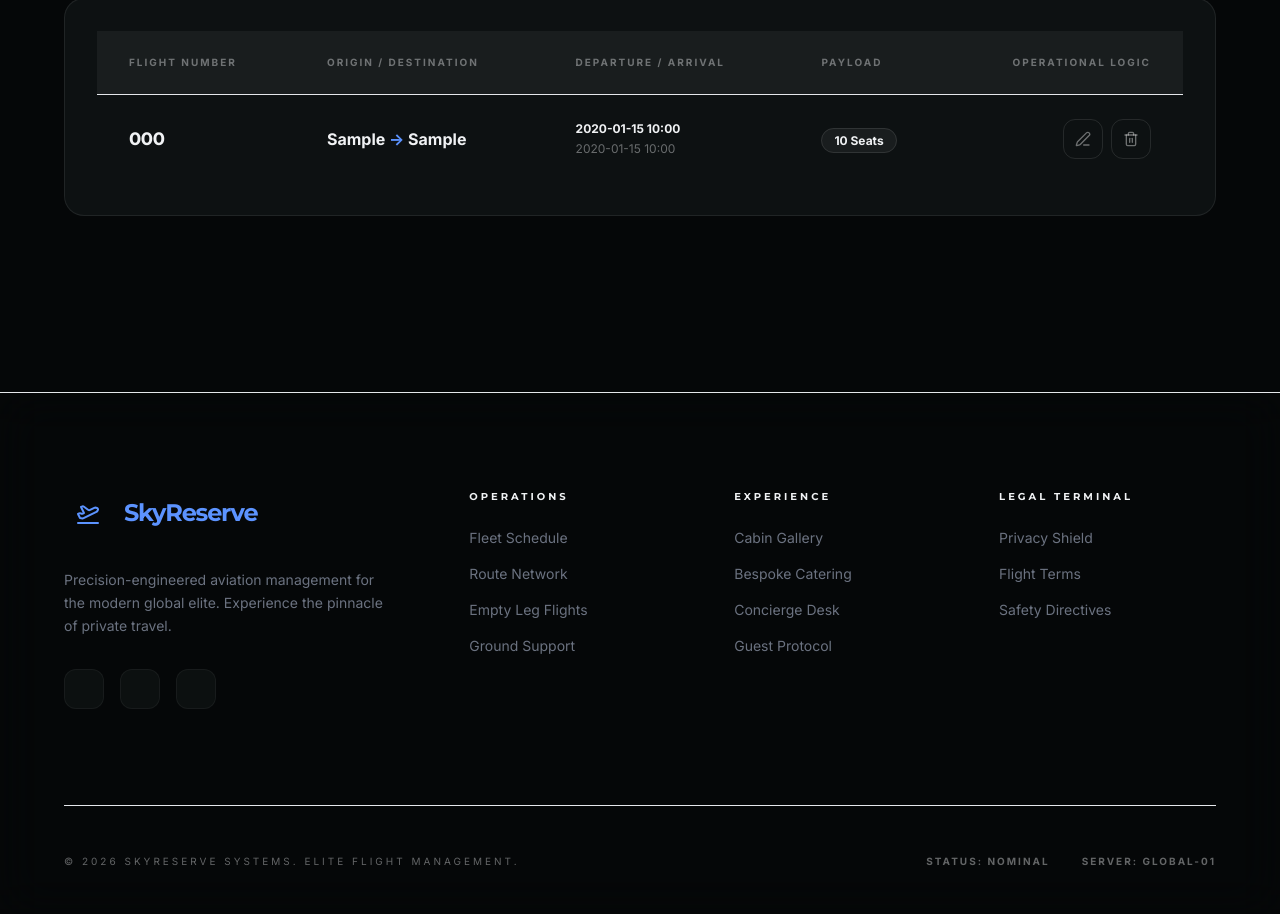
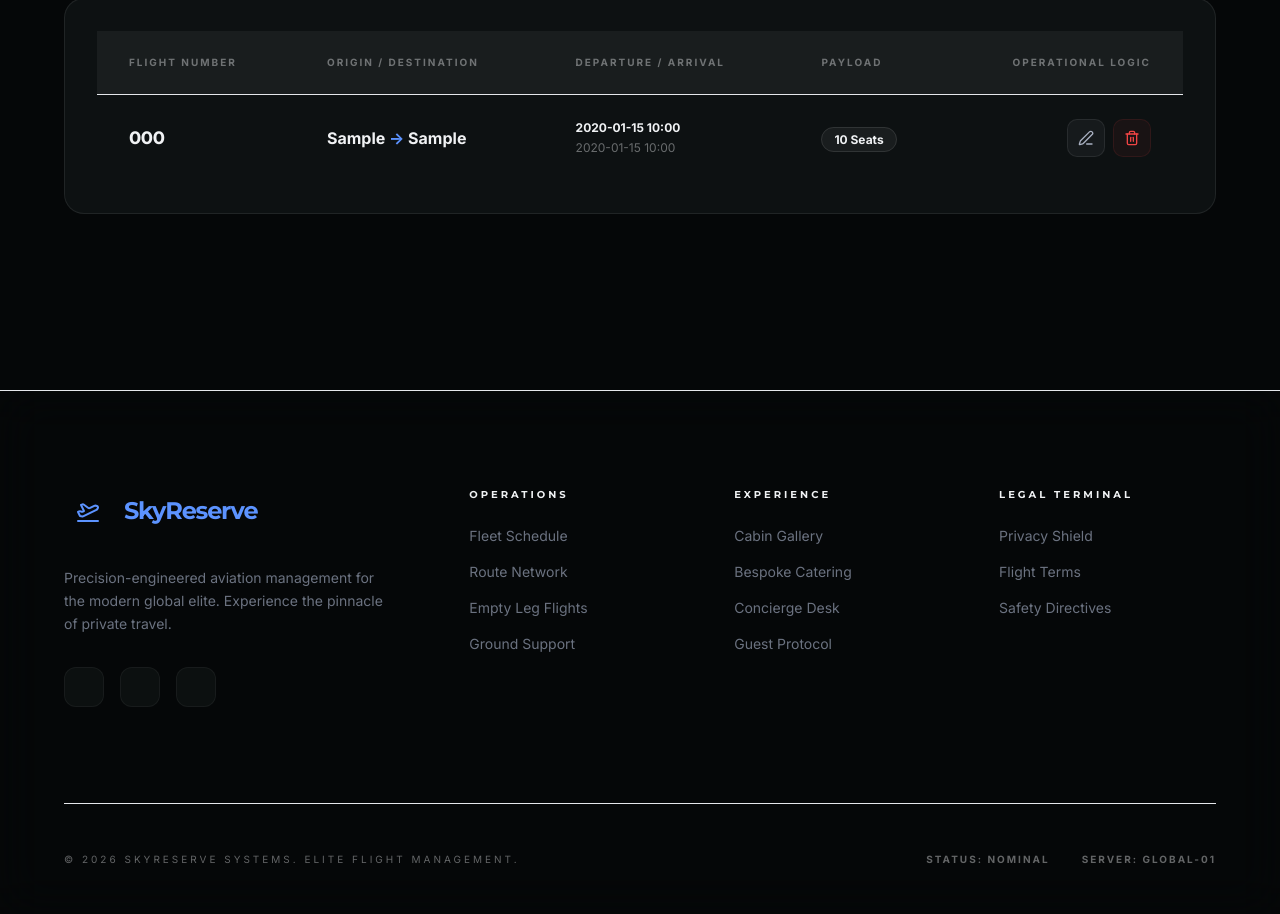
Before and after one commit to Emad-Ahmed6699/SkyReserve-Flask, a Flask app: page /admin in a window 1280 px wide. Shown: the part 1214-2128 px from the top of the page. After the commit the page ends 2077 px from the top, so only its background shows below. Run offline with Flask 3, Linux system fonts and the light colour scheme; a user stored in the database is signed in; tables that the repository leaves empty hold one stand-in row (values such as "Sample post"); some libraries are stand-ins or nearby versions.

Commit message:
UI: Refined Action Buttons for Edit/Delete with theme-aware styling

```diff
--- a/static/css/style.css
+++ b/static/css/style.css
@@ -228,6 +228,55 @@ h1, h2, h3, h4, .font-display {
     transition: var(--transition);
 }
 
+/* --- Action Buttons (Table/List) --- */
+.btn-action {
+    width: 38px;
+    height: 38px;
+    display: flex;
+    align-items: center;
+    justify-content: center;
+    border-radius: 10px;
+    border: 1px solid var(--border);
+    background: var(--bg-surface-high);
+    color: var(--text-secondary);
+    transition: var(--transition);
+    cursor: pointer;
+}
+
+.btn-action:hover {
+    border-color: var(--primary);
+    color: var(--primary);
+    background: var(--primary-glow);
+    transform: translateY(-2px);
+}
+
+.btn-action-danger {
+    width: 38px;
+    height: 38px;
+    display: flex;
+    align-items: center;
+    justify-content: center;
+    border-radius: 10px;
+    border: 1px solid rgba(239, 68, 68, 0.1);
+    background: rgba(239, 68, 68, 0.05);
+    color: #ef4444;
+    transition: var(--transition);
+    cursor: pointer;
+}
+
+.btn-action-danger:hover {
+    border-color: #ef4444;
+    background: #ef4444;
+    color: white;
+    transform: translateY(-2px);
+    box-shadow: 0 4px 12px rgba(239, 68, 68, 0.2);
+}
+
+[data-theme="light"] .btn-action {
+    background: #ffffff;
+    box-shadow: 0 2px 4px rgba(0,0,0,0.02);
+}
+
 /* --- Back Button --- */
 .back-link {
     display: inline-flex;
--- a/templates/admin/dashboard.html
+++ b/templates/admin/dashboard.html
@@ -172,11 +172,11 @@
                                 </td>
                                 <td class="px-8 py-6 text-right">
                                     <div class="flex items-center justify-end gap-2">
-                                        <a href="/edit-flight/{{ flight.id }}" class="w-10 h-10 flex items-center justify-center rounded-xl border border-white/10 hover:border-primary/50 text-white/40 hover:text-primary transition-all" title="Edit Flight Details">
+                                         <a href="/edit-flight/{{ flight.id }}" class="btn-action" title="Edit Flight Details">
                                              <i data-lucide="edit-3" class="w-4 h-4"></i>
                                          </a>
                                          <form action="/delete-flight/{{ flight.id }}" method="POST" data-confirm="Permanently decommission flight route {{ flight.flight_number }}?">
-                                            <button type="submit" class="w-10 h-10 flex items-center justify-center rounded-xl border border-white/10 hover:border-red-500/50 text-white/40 hover:text-red-500 transition-all" title="Decommission Flight">
+                                             <button type="submit" class="btn-action-danger" title="Decommission Flight">
                                                  <i data-lucide="trash-2" class="w-4 h-4"></i>
                                              </button>
                                          </form>
--- a/templates/user/flights.html
+++ b/templates/user/flights.html
@@ -96,7 +96,7 @@
                                     <div class="flex gap-3">
                                         <a href="/edit-flight/{{ flight.id }}" class="flex-1 btn-premium btn-outline py-3 justify-center text-xs">Modify Route</a>
                                         <form action="/delete-flight/{{ flight.id }}" method="POST" data-confirm="Permanently decommission this flight route?">
-                                            <button type="submit" class="w-12 h-12 flex items-center justify-center rounded-xl border border-red-500/20 text-red-500 hover:bg-red-500/10 transition-all" title="Delete Flight">
+                                            <button type="submit" class="btn-action-danger" title="Delete Flight">
                                                 <i data-lucide="trash-2" class="w-4 h-4"></i>
                                             </button>
                                         </form>
```
Lines whose indentation alone changed are shown as unchanged.
